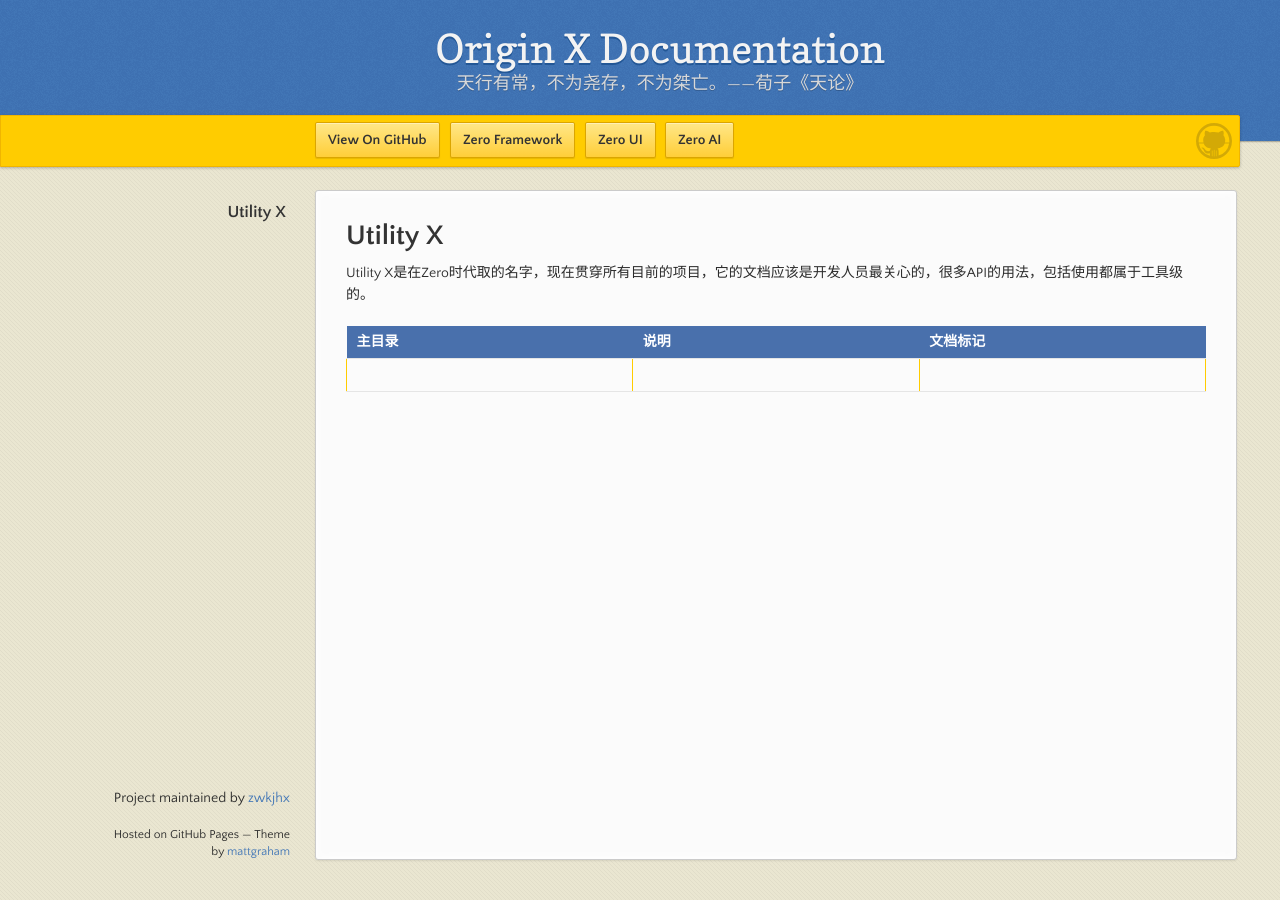
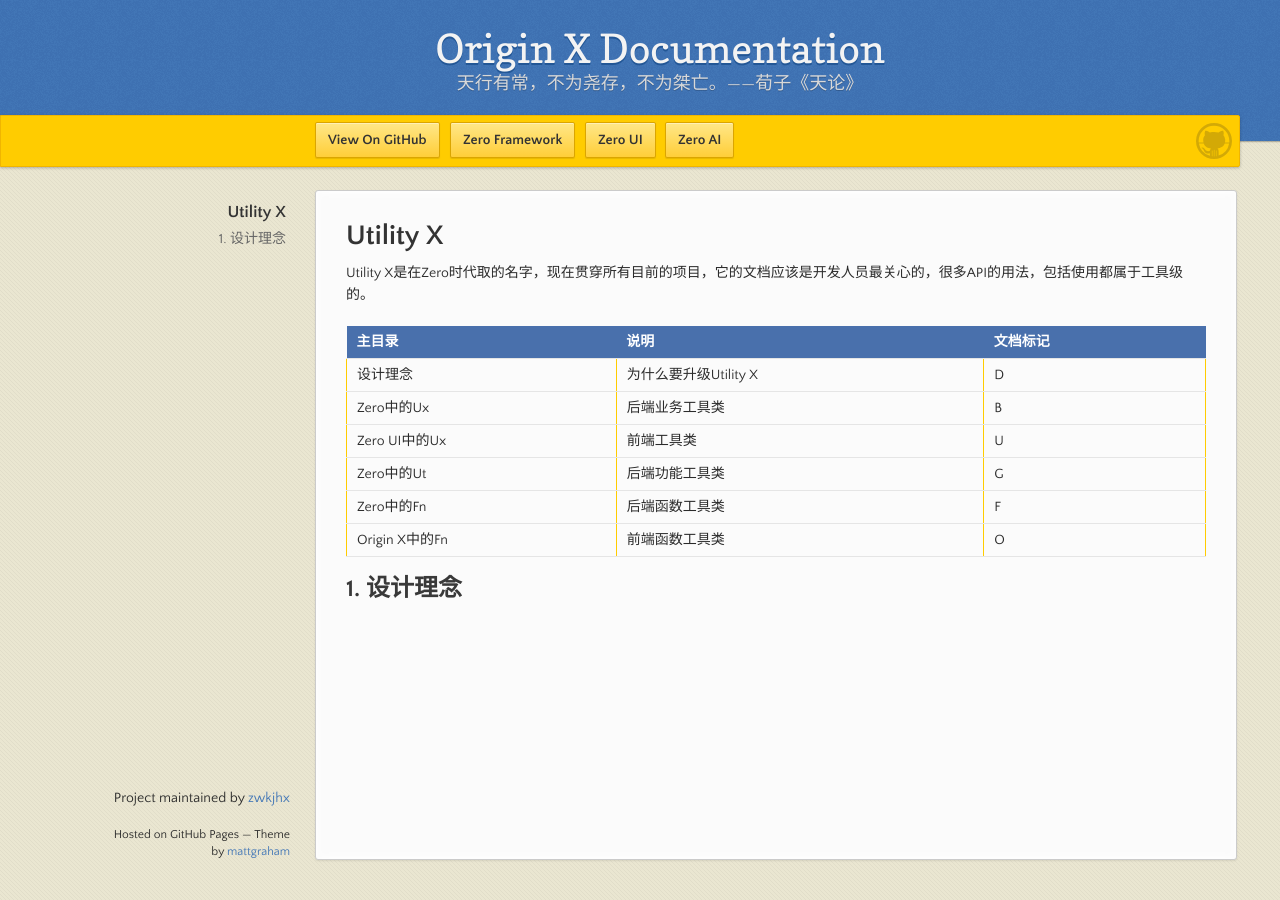
Before and after one commit to zwkjhx/ox-doc, a Jekyll site: the page built from utility-x/utility-xzhu-ye.md, in a window 1280 px wide. Built offline with Jekyll 4.4.1, drawn with Linux system fonts in a browser that asks for light colours; our own code applies the rules of GitHub Pages for plain Markdown files.

Commit message:
Updates utility-x/utility-xzhu-ye.md
Auto commit by GitBook Editor

```diff
--- a/utility-x/utility-xzhu-ye.md
+++ b/utility-x/utility-xzhu-ye.md
@@ -4,4 +4,11 @@
 
 | 主目录 | 说明 | 文档标记 |
 | :--- | :--- | :--- |
-|  |  |  |
+| 设计理念 | 为什么要升级Utility X | D |
+| Zero中的Ux | 后端业务工具类 | B |
+| Zero UI中的Ux | 前端工具类 | U |
+| Zero中的Ut | 后端功能工具类 | G |
+| Zero中的Fn | 后端函数工具类 | F |
+| Origin X中的Fn | 前端函数工具类 | O |
+
+## 1. 设计理念
```
